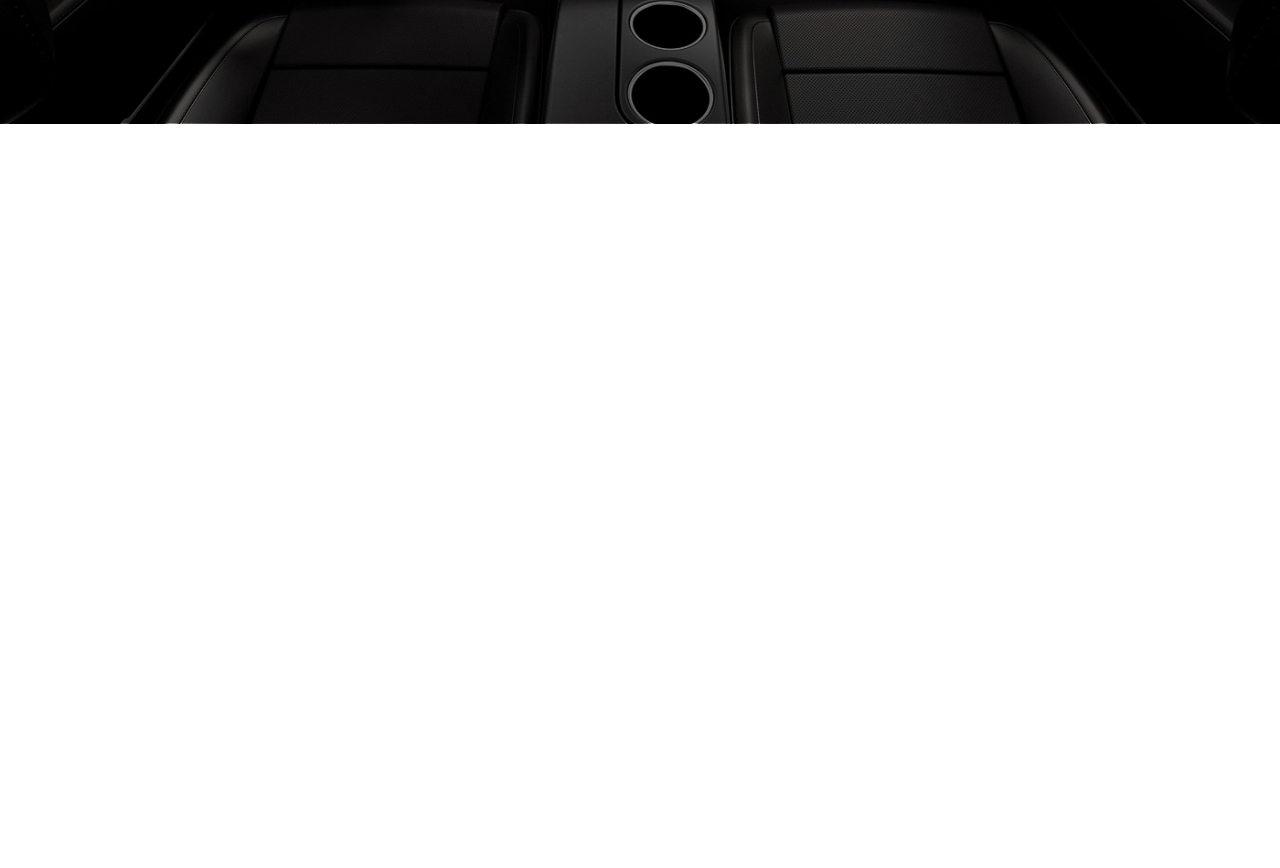
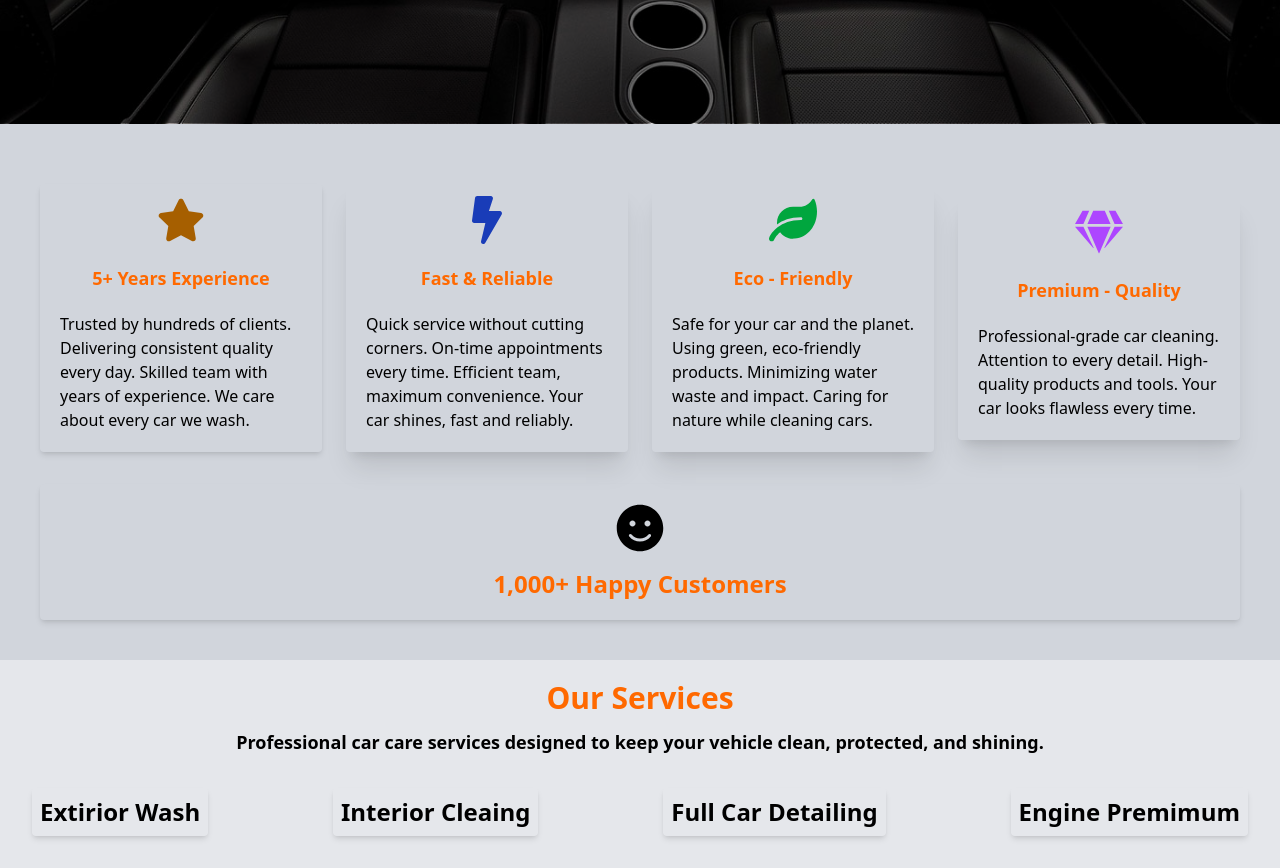
Before and after one commit to fahimsedeqi961-cell/car-wash, a React (Vite) app: page /book in a window 1280 px wide. Shown: the part 620-1488 px from the top of the page. Before the commit the page ends 828 px from the top, so only its background shows below. Built offline with nearby package versions, Linux system fonts and the light colour scheme.

Commit message:
The trsut  section created and the besic servise section .

```diff
--- a/src/components/layout/Navbar.jsx
+++ b/src/components/layout/Navbar.jsx
@@ -12,7 +12,7 @@ export default function Navbar() {
   }, [isOpen]);
 
   return (
-    <header className='  p-5 w-full h-auto bg-slate-900 flex flex-row justify-between items-center text-white'>
+    <header className=' relative z-50 p-5 w-full h-auto bg-slate-900 flex flex-row justify-between items-center text-white'>
       <div className='flex  justify-start items-center max-w-200 '>
         <Link to="/">
           <img src={logo} alt="car-wash-logo" className='w-16 h-16 mr-5 hover: transform-stroke object-contain' />
@@ -46,12 +46,14 @@ export default function Navbar() {
 
 
       <div
-        className={`absolute top-full left-0 w-full  md:hiden transition-all duration-300 ease-in-out overflow-hidden  p-5 bg-slate-800  text-white flex flex-col gap-6
+        className={`absolute z-50 top-full left-0 w-full  md:hiden transition-all duration-300 ease-in-out overflow-hidden
+           p-5 bg-slate-800  text-white flex flex-col gap-6
            ${isOpen ? "max-h-96 opacity-96 translate-y-0" : "max-h-0 opacity-0 -translate-y-3 pointer-events-auto "
           }`}>
 
         <Link to="/" onClick={() => setIsOpen(false)}
-          className='hover:bg-gray-500 p-1 rounded cursor-pointer'>
+          className='hover:bg-gray-500 p-1 rounded cursor-pointer'
+        >
           Home
         </Link>
         <Link to="/services" onClick={() => setIsOpen(false)} className='hover:bg-gray-500 p-1 rounded cursor-pointer'>Services</Link>
--- a/src/pages/Home.jsx
+++ b/src/pages/Home.jsx
@@ -1,31 +1,129 @@
 import car from '../assets/car6.jpg';
+import { FaStar, FaBolt, FaLeaf, FaGem, FaSmile } from 'react-icons/fa';
+
 export default function Home() {
   return (
     <div className='' >
       <section className='relative w-full h-[80vh]  border-b'>
 
         <img src={car} alt="background"
-          className='w-full h-[80vh] absolute inset-0  object-cover '
+          className='w-full h-[80vh] absolute inset-0 z-0  object-cover '
         />
 
         <div className='absolute inset-0 bg-black/50'></div>
 
-        <div className='relative flex flex-col gap-6 z-10 items-center h-full justify-center text-center px-6 text-white'>
-          <h2 className='  text-5xl font-bold'>
+        <div className='relative z-20 flex flex-col gap-5 pb-10 md:pb-0 md:gap-6  items-center h-full justify-center text-center px-6 text-white'>
+          <h2 className='text-3xl md:text-5xl lg:text-5xl font-bold'>
             Experience The Ultimate Car Detailing Service
           </h2>
 
-          <p className=' text-xl font-serif '>At Hand Carwash Geel, we are dedicated to providing
+          <p className=' text-base  leading:relaxed md:text-xl max-w-3xl font-serif mb-10'>At Hand Carwash Geel, we are dedicated to providing
             top-notch car detailing services that will leave your vehicle looking as good as new.
             With our attention to detail and commitment to customer satisfaction,
             you can trust us to take care of your car.
           </p>
-          <button className='  px-4 py-2 rounded bg-orange-400 text-white font-semibold  hover:bg-orange-600 transition-colors duration-200 cursor-pointer '>
+          <button className=' px-4 py-2 text-sm md:text-base rounded bg-orange-400 text-white font-semibold  hover:bg-orange-600 transition-colors duration-200 cursor-pointer '>
             Book Now
           </button>
         </div>
 
       </section>
+
+      <section className='p-10 pt-15 bg-gray-300'>
+        <div className=' mx-auto flex flex-col md:flex-row justify-between gap-6 items-center text-center '>
+
+          <div className='flex flex-col items-center pt-3 p-5 shadow-md rounded w-72 h-auto
+             hover:scale-105 hover:shadow-xl hover:-translate-y-1 transform transition duration-300 cursor-pointer '
+          >
+            <FaStar className='text-5xl text-yellow-700 ' />
+            <h3 className='font-bold text-orange-500 text-lg mt-5 mb-5'>
+              5+ Years Experience
+            </h3>
+            <p className='text-md  text-left text-black '>
+              Trusted by hundreds of clients.
+              Delivering consistent quality every day.
+              Skilled team with years of experience.
+              We care about every car we wash.
+            </p>
+          </div>
+
+          <div className='flex flex-col items-center p-5 pt-3 shadow-xl rounded w-72 h-auto
+            hover:scale-105 hover:shadow-xl hover:-translate-y-1 transform transition duration-300 cursor-pointer'
+          >
+
+            <FaBolt className='text-5xl mb-5 text-blue-800' />
+            <h3 className='text-lg text-orange-500 font-bold mb-5'>Fast & Reliable</h3>
+
+            <p className='text-md text-left  text-black'>
+              Quick service without cutting corners.
+              On-time appointments every time.
+              Efficient team, maximum convenience.
+              Your car shines, fast and reliably.
+            </p>
+
+          </div>
+
+          <div className='flex flex-col items-center p-5 pt-3 rounded shadow-xl w-72 h-auto
+            hover:scale-105 hover:shadow-xl hover:-translate-y-1 transform-transition duration-300 cursor-pointer'
+          >
+            <FaLeaf className='text-5xl mb-5 text-green-600' />
+            <h3 className='text-lg text-orange-500 mb-5 font-bold'>Eco - Friendly</h3>
+            <p className='text-md text-left text-black'>
+              Safe for your car and the planet.
+              Using green, eco-friendly products.
+              Minimizing water waste and impact.
+              Caring for nature while cleaning cars.
+            </p>
+          </div>
+          <div className='flex flex-col items-center p-5 pt-3 rounded shadow-xl w-72 h-auto
+           hover:scale-105 hover:-translate-y-1 hover:shadow-xl transform-transition duration-300 cursor-pointer'
+          >
+            <FaGem className='text-5xl mb-5 text-purple-500' />
+            <h3 className='text-lg text-orange-500 mb-5 font-bold'>Premium - Quality</h3>
+            <p className='text-md text-left text-black'>
+              Professional-grade car cleaning.
+              Attention to every detail.
+              High-quality products and tools.
+              Your car looks flawless every time.
+            </p>
+          </div>
+        </div>
+        <div className='text-center bg-gray-300 flex flex-col gap-4  justify-between items-center rounded p-5 mt-8 shadow-md hover:scale-100 hover:shadow-xl transform transition duration-300 cursor-pointer '>
+          <div>
+            <FaSmile className='text-5xl' />
+          </div>
+          <div>
+            <h3 className='font-bold text-2xl text-orange-500 '>1,000+ Happy Customers</h3>
+
+          </div>
+        </div>
+
+      </section>
+
+      <section className='p-5 bg-gray-200'>
+        <div className='text-center'>
+          <h1 className='text-3xl font-bold text-orange-500 mb-3 '> Our Services</h1>
+          <p className='text-lg font-semibold '>
+            Professional car care services designed to keep your vehicle clean, protected, and shining.
+          </p>
+          <div className='flex flex-col md:flex-row justify-between mt-5 p-3 gap-6 text-center items-center '>
+            <div>
+              <h2 className='text-2xl font-semibold rounded shadow-md p-2 '>Extirior Wash</h2>
+            </div>
+
+            <div>
+              <h2 className='text-2xl font-semibold rounded shadow-md p-2 '> Interior Cleaing</h2>
+            </div>
+
+            <div>
+              <h2 className='text-2xl font-semibold rounded shadow-md p-2 '>Full Car Detailing</h2>
+            </div>
+            <div>
+              <h2 className='text-2xl font-semibold rounded shadow-md p-2 '>Engine Premimum</h2>
+            </div>
+          </div>
+        </div>
+      </section>
     </div>
   )
 }
```
